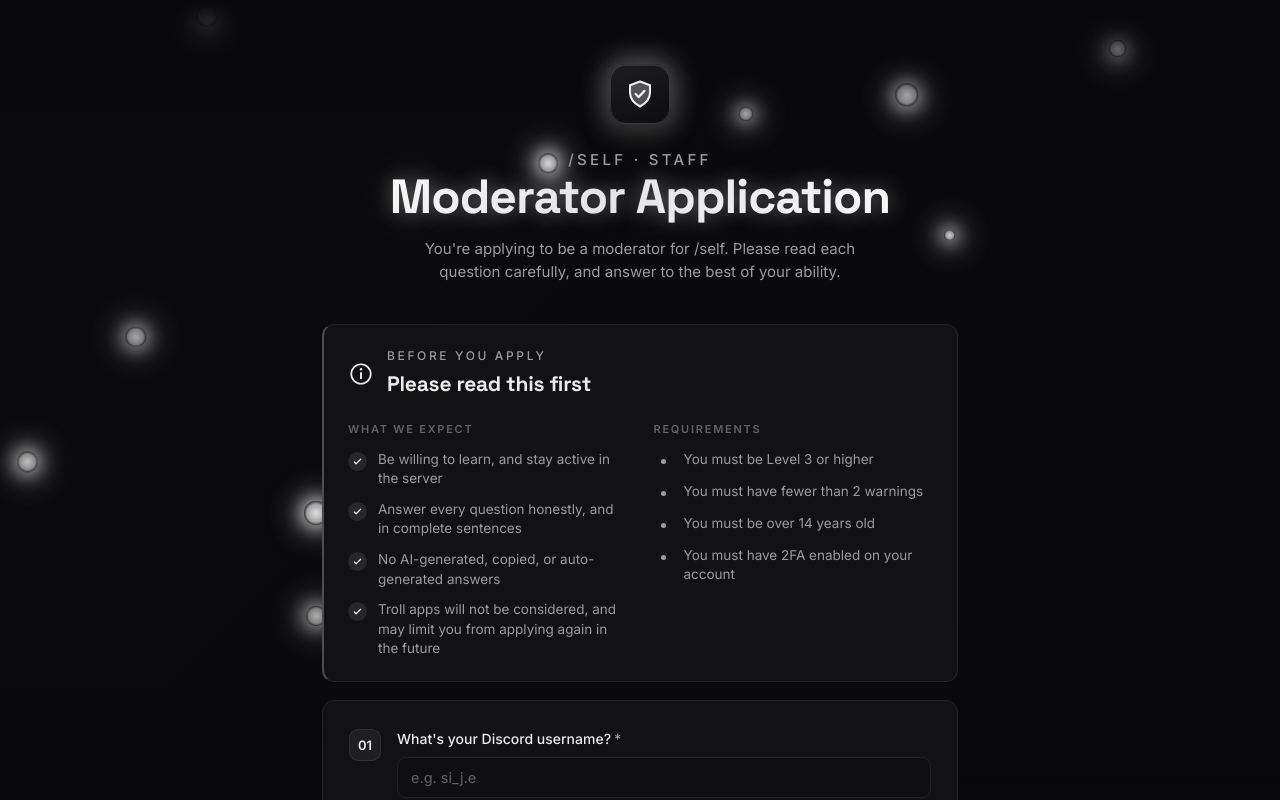
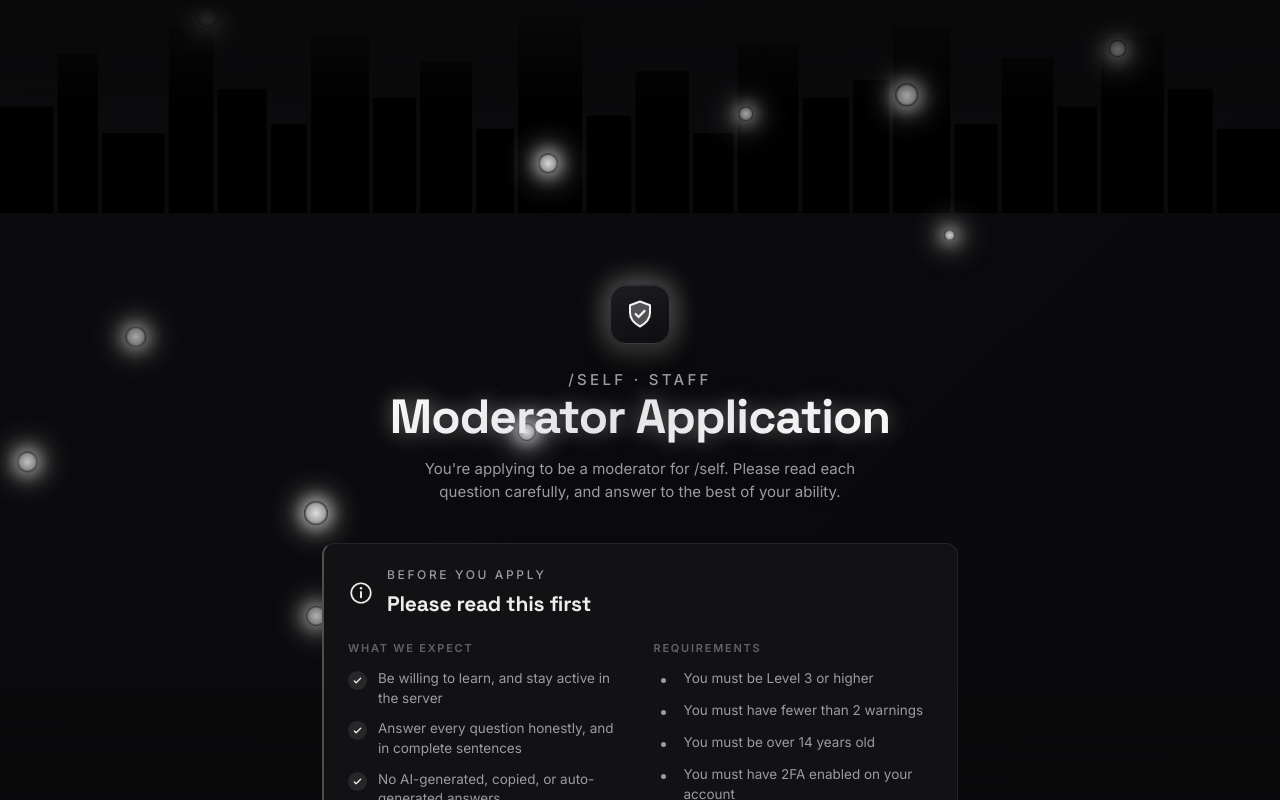
Before and after one commit to verseable/selfmod, a Next.js app: page / in a window 1280 px wide. Shown: the top 800 px of the page. Built offline with nearby package versions, Linux system fonts and the light colour scheme.

Commit message:
Update page.js

```diff
--- a/app/page.js
+++ b/app/page.js
@@ -1,6 +1,6 @@
 "use client";
 
-import { useState, useEffect, useRef } from "react";
+import { useState, useEffect, useRef, forwardRef } from "react";
 import {
   QUESTIONS,
   SERVER_NAME,
@@ -24,9 +24,14 @@ function makeParticles() {
   }));
 }
 
-function ParticleField({ particles }) {
+// forwardRef so the page can drive scroll-linked parallax and the
+// ambient brightness pulse directly on this layer.
+const ParticleField = forwardRef(function ParticleField(
+  { particles },
+  ref
+) {
   return (
-    <div className="particles" aria-hidden="true">
+    <div className="particles" ref={ref} aria-hidden="true">
       {particles.map((p) => (
         <span
           key={p.id}
@@ -44,6 +49,46 @@ function ParticleField({ particles }) {
       ))}
     </div>
   );
+});
+
+// Static, low-opacity skyline silhouette anchored to the bottom of the
+// screen. Purely decorative, drawn as flat vector rectangles.
+function SkylineBackdrop() {
+  return (
+    <svg
+      className="skyline"
+      viewBox="0 0 1440 240"
+      preserveAspectRatio="none"
+      aria-hidden="true"
+    >
+      <g className="skyline-buildings">
+        <rect x="0" y="120" width="60" height="120" />
+        <rect x="65" y="60" width="45" height="180" />
+        <rect x="115" y="150" width="70" height="90" />
+        <rect x="190" y="30" width="50" height="210" />
+        <rect x="245" y="100" width="55" height="140" />
+        <rect x="305" y="140" width="40" height="100" />
+        <rect x="350" y="40" width="65" height="200" />
+        <rect x="420" y="110" width="48" height="130" />
+        <rect x="473" y="70" width="58" height="170" />
+        <rect x="536" y="145" width="42" height="95" />
+        <rect x="583" y="20" width="72" height="220" />
+        <rect x="660" y="130" width="50" height="110" />
+        <rect x="715" y="80" width="60" height="160" />
+        <rect x="780" y="150" width="45" height="90" />
+        <rect x="830" y="50" width="68" height="190" />
+        <rect x="903" y="110" width="52" height="130" />
+        <rect x="960" y="90" width="40" height="150" />
+        <rect x="1005" y="30" width="64" height="210" />
+        <rect x="1074" y="140" width="48" height="100" />
+        <rect x="1127" y="65" width="58" height="175" />
+        <rect x="1190" y="120" width="44" height="120" />
+        <rect x="1239" y="40" width="70" height="200" />
+        <rect x="1314" y="100" width="50" height="140" />
+        <rect x="1369" y="145" width="71" height="95" />
+      </g>
+    </svg>
+  );
 }
 
 export default function Page() {
@@ -55,6 +100,7 @@ export default function Page() {
   const [ripples, setRipples] = useState([]);
   const loaded = useRef(false);
   const cursorGlowRef = useRef(null);
+  const particlesRef = useRef(null);
 
   // Particles are randomized client-side only, to avoid server/client mismatch.
   useEffect(() => {
@@ -95,6 +141,43 @@ export default function Page() {
     return () => {
       window.removeEventListener("mousemove", handleMove);
       cancelAnimationFrame(rafId);
+    };
+  }, []);
+
+  // Scroll-linked parallax on the particle layer (drifts at a fraction of
+  // scroll speed) plus a brief brightness pulse while actively scrolling.
+  // Reads particlesRef.current fresh each time, since the ref target swaps
+  // between the form view and the success view.
+  useEffect(() => {
+    let ticking = false;
+    let pulseTimeout;
+
+    function onScroll() {
+      const layer = particlesRef.current;
+      if (!layer) return;
+
+      if (!ticking) {
+        ticking = true;
+        requestAnimationFrame(() => {
+          if (particlesRef.current) {
+            const offset = window.scrollY * 0.06;
+            particlesRef.current.style.transform = `translateY(${offset}px)`;
+          }
+          ticking = false;
+        });
+      }
+
+      layer.classList.add("scroll-pulse");
+      clearTimeout(pulseTimeout);
+      pulseTimeout = setTimeout(() => {
+        particlesRef.current?.classList.remove("scroll-pulse");
+      }, 350);
+    }
+
+    window.addEventListener("scroll", onScroll, { passive: true });
+    return () => {
+      window.removeEventListener("scroll", onScroll);
+      clearTimeout(pulseTimeout);
     };
   }, []);
 
@@ -189,7 +272,8 @@ export default function Page() {
   if (status === "success") {
     return (
       <>
-        <ParticleField particles={particles} />
+        <SkylineBackdrop />
+        <ParticleField particles={particles} ref={particlesRef} />
         <div className="cursor-glow" ref={cursorGlowRef} aria-hidden="true" />
         <main className="page">
         <div className="success">
@@ -218,7 +302,8 @@ export default function Page() {
 
   return (
     <>
-      <ParticleField particles={particles} />
+      <SkylineBackdrop />
+      <ParticleField particles={particles} ref={particlesRef} />
       <div className="cursor-glow" ref={cursorGlowRef} aria-hidden="true" />
       <main className="page">
       <header className="header">
```
